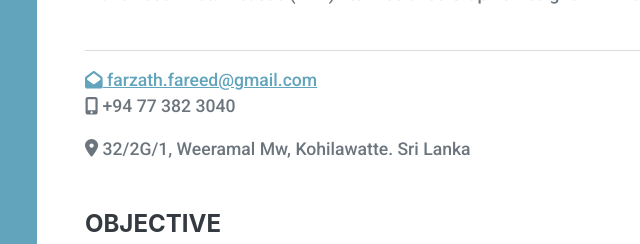
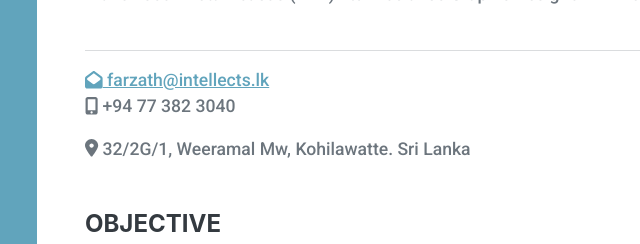
Before and after one commit to farzathfareed/resume, a plain HTML site: page index.html in a window 1280 px wide. Shown: the part 274-518 px from the top of the page, 235-875 px from the left. Drawn offline with nearby package versions, Linux system fonts and the light colour scheme; a web font is replaced by a local one.

Commit message:
Update index.html

```diff
--- a/index.html
+++ b/index.html
@@ -57,7 +57,7 @@
                         <br>
                         <br>
                         <hr>
-                        <a href="mailto:name@email.com"><i class="fa-solid fa-envelope-open"></i> farzath.fareed@gmail.com</a>
+                        <a href="mailto:name@email.com"><i class="fa-solid fa-envelope-open"></i> farzath@intellects.lk</a>
                         <p><i class="fa-solid fa-mobile-screen-button"></i> +94 77 382 3040</p>
                         <p><i class="fa-solid fa-location-dot"></i> 32/2G/1, Weeramal Mw, Kohilawatte. Sri Lanka</p>
                     </div>
```
